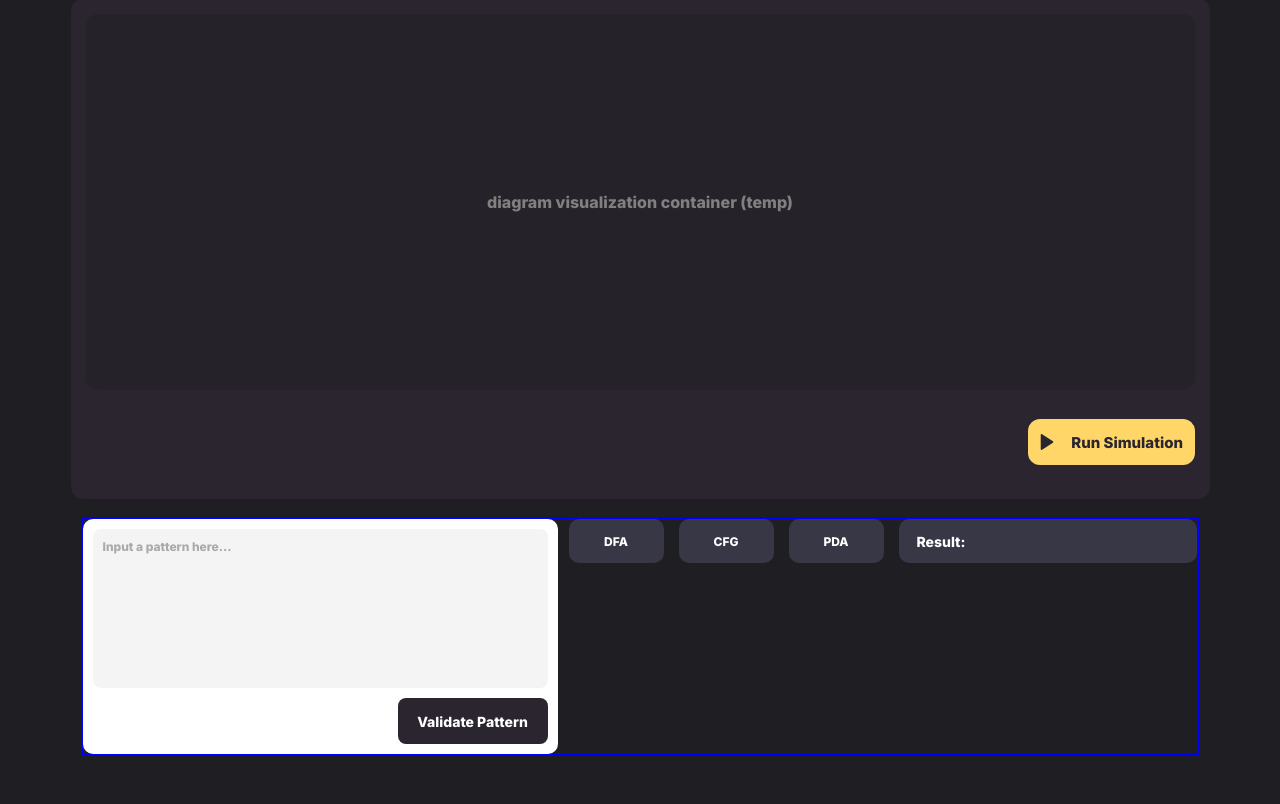
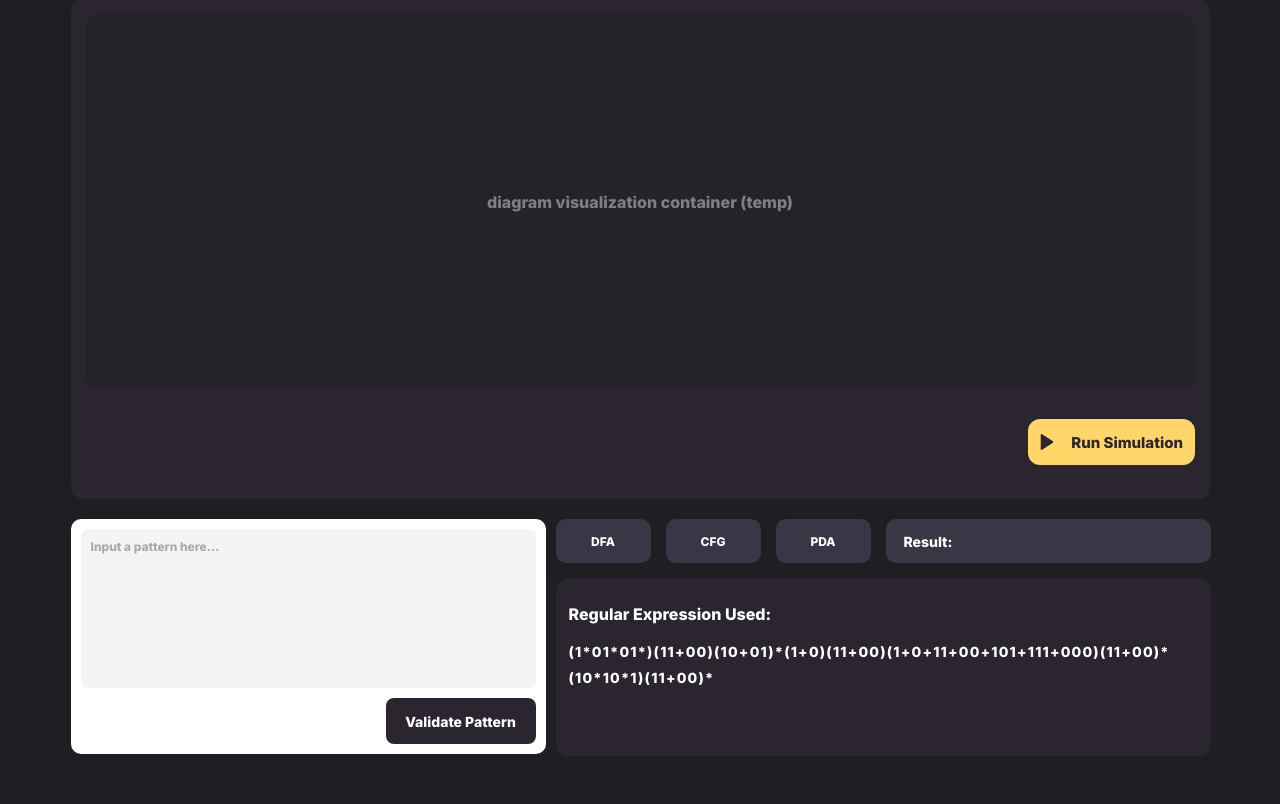
Before and after one commit to Margs-reese/automata_project, a Flask app: page / in a window 1280 px wide. Shown: the part 81-885 px from the top of the page. Run offline with Flask 3, Linux system fonts and the light colour scheme; some web fonts are replaced.

Commit message:
added display: regex used

```diff
--- a/static/styles.css
+++ b/static/styles.css
@@ -215,9 +215,10 @@ body {
   grid-template-rows: 1fr;
   gap: 10px;
   box-sizing: border-box;
-  width: calc(475px + 630px + 10px);
+  /* width: calc(475px + 630px + 10px); */
+  width: 1139px;
   margin: 0 auto;
-  outline: 2px solid blue;
+  /* outline: 2px solid blue; */
 }
 
 /* text input */
@@ -299,15 +300,14 @@ body {
 .bottom-right-section {
     display: grid;
     grid-template-columns: 1fr;
-    grid-template-rows: 44px 10px 174px auto;
-    gap: 0;
+    grid-template-rows: 45px 10px 174px auto;
     box-sizing: border-box;
     width: 630px;
 }
 
 .selection-result-container{
     display: flex;
-    width: 628px;
+    width: -15px;
     height: 44px;
     align-items: flex-start; /* Align items to the top */
     gap: 15px;
@@ -327,6 +327,7 @@ body {
     gap: 10px;
     flex-shrink: 0;
     box-sizing: border-box;
+    margin: 0 auto;
 
     /* Default button styles */
     border-radius: 10px;
@@ -378,7 +379,7 @@ body {
 
 #result-container {
     display: flex;
-    width: 298px;
+    width: 325px;
     height: 44px;
     padding: 9px 18px;
     align-items: center;
@@ -395,9 +396,8 @@ body {
 
 /* Won't show up unless toggled */
 .result-label {
-     /* Common properties for both VALID and INVALID labels */
     display: flex; /* Use flexbox to center content */
-    flex-direction: column; /* Stack content vertically (though they only have text) */
+    flex-direction: column;
     justify-content: center;
     align-items: center;
     padding: 8px;
@@ -430,3 +430,62 @@ body {
 }
 
 /* CFG, DFA, PDA & Result styles END*/
+
+
+/* Regex used container start*/
+.regex-used-container {
+    display: flex;
+    width: 655px;
+    height: 177px; /* Specified height */
+    padding: 25px 13px 25px 13px;
+    flex-direction: column;
+    align-items: center;
+    gap: 10px;
+    flex-shrink: 0;
+    border-radius: 12px;
+    background: #2A252F;
+    margin: 15px auto;
+    box-sizing: border-box;
+    overflow: hidden; /* Hide content overflow if text is too long */
+}
+
+/* Inner container for header and content layout */
+.regex-content-inner {
+    display: flex;
+    width: 598.875px;
+    flex-direction: column;
+    align-items: flex-start;
+    gap: 15px;
+    /* flex-shrink: 0; /* Prevent shrinking */
+    box-sizing: border-box;
+}
+
+/* Header content layout and typography */
+.regex-header {
+    display: flex;
+    align-items: center;
+    align-self: stretch;
+    color: #FFF;
+    font-family: Inter, sans-serif;
+    font-size: 16px;
+    font-style: normal;
+    font-weight: 700;
+    line-height: normal;
+    margin-bottom: 5px;
+}
+
+/* Content layout and typography */
+.regex-content {
+    color: #FFF; /* Specified color */
+    font-family: Inter, sans-serif; /* Specified font */
+    font-size: 14px; /* Specified font size */
+    font-style: normal; /* Specified font style */
+    font-weight: 400; /* Specified font weight */
+    line-height: 26px; /* Specified line height */
+    word-break: break-word;
+    overflow-wrap: break-word;
+    white-space: pre-wrap;
+    letter-spacing: 1.2px;
+}
+
+/* Regex used container end*/
--- a/templates/index.html
+++ b/templates/index.html
@@ -80,12 +80,21 @@
               <span id="invalid-label" class="result-label"> INVALID </span>
             </div>
           </div>
+          <!-- DFA, CFG, PDA & RESULT END -->
+          <!-- text input | choose language | print result | pattern used SECTION  -->
+
+          <div class="regex-used-container">
+            <div class="regex-header">
+              Regular Expression Used:
+            </div>
+            <div class="regex-content">(1*01*01*)(11+00)(10+01)*(1+0)(11+00)(1+0+11+00+101+111+000)(11+00)*(10*10*1)(11+00)*
+            </div>
+          </div>
+          <!-- bottom-right section DIV tag END -->
         </div>
-        <!-- DFA, CFG, PDA & RESULT END -->
+        <!-- bottom-right section DIV tag END -->
 
-        <!-- text input | choose language | print result | pattern used SECTION  -->
-
-       <!-- Bottom section DIV -->
+        <!-- Bottom section DIV -->
       </div>
       <!-- Bottom section DIV -->
 
```
